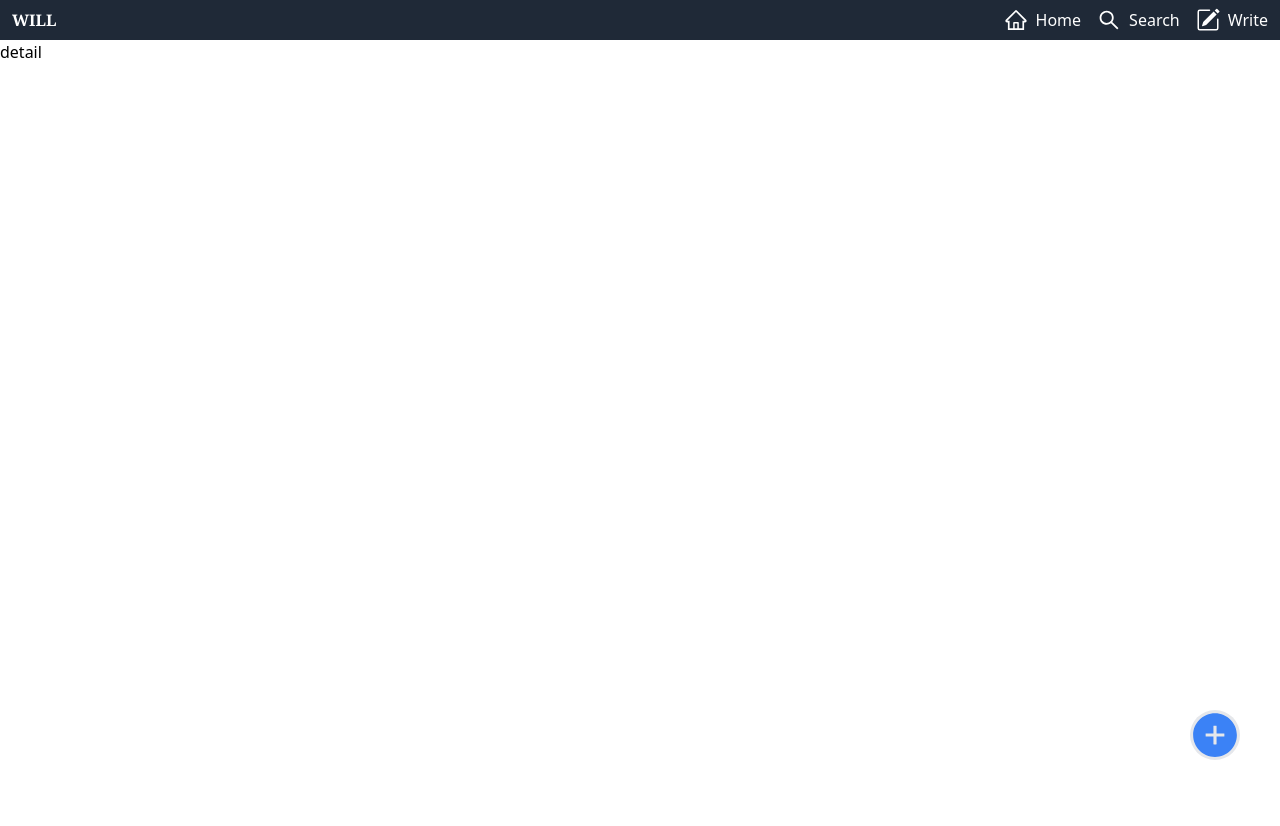
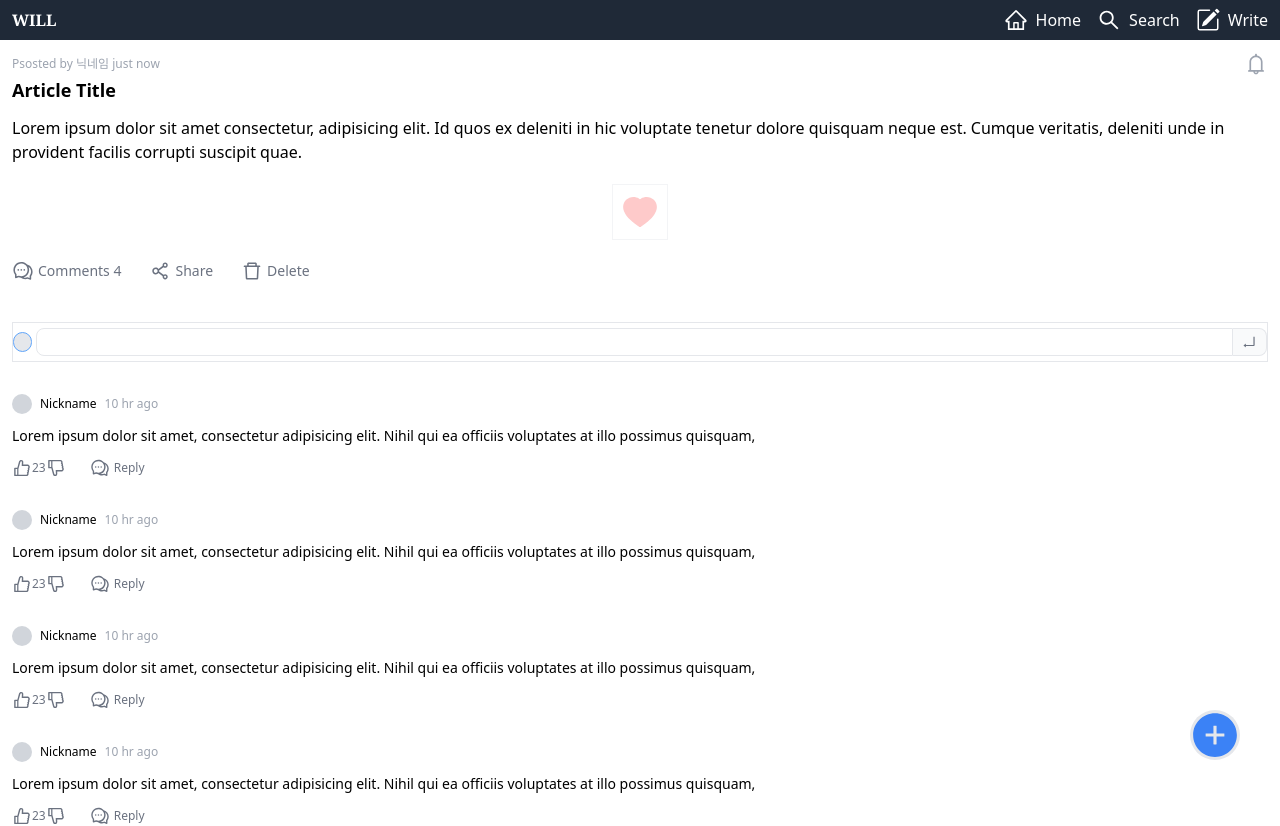
Before and after one commit to jenz0000/will, a React (Create React App) app in the folder frontend/: page /articles/1 in a window 1280 px wide. Before the commit the page ends 800 px from the top, so only its background shows below. Built offline with nearby package versions, Linux system fonts and the light colour scheme.

Commit message:
feat: create PostArticleModal

```diff
--- a/frontend/package.json
+++ b/frontend/package.json
@@ -13,6 +13,7 @@
     "@types/node": "^17.0.45",
     "@types/react": "^18.0.26",
     "@types/react-dom": "^18.0.10",
+    "@types/react-icons": "^3.0.0",
     "@types/react-router-dom": "^5.3.3",
     "axios": "^1.2.2",
     "date-fns": "^2.29.3",
--- a/frontend/src/App.tsx
+++ b/frontend/src/App.tsx
@@ -3,16 +3,25 @@ import React, { useState } from 'react';
 import { Outlet, useSearchParams } from 'react-router-dom';
 import FloatingBtn from './components/FloatingBtn';
 import Header from './components/Header';
+import PostArticleModal from './components/PostArticleModal';
 import './global.css';
 // import Home from './pages/Home/Home';
 
 function App() {
+	const [openPostArticleModal, setOpenPostArticleModal] = useState(false);
+
+	const handleFloatingBtn = () => {
+		console.log('floating btn clicked');
+		setOpenPostArticleModal((prev) => !prev);
+	};
 	return (
 		<>
 			<Header />
 			<Outlet />
-			<FloatingBtn />
+			<FloatingBtn onClick={handleFloatingBtn} />
+			{openPostArticleModal && <PostArticleModal setOpenPostArticleModal={setOpenPostArticleModal} />}
 			<ReactQueryDevtools initialIsOpen={false} />
+			<div onClick={handleFloatingBtn}></div>
 		</>
 	);
 }
--- /dev/null
+++ b/frontend/src/components/Article/Comment.tsx
@@ -0,0 +1,32 @@
+import React from 'react';
+import { AiOutlineComment, AiOutlineDislike, AiOutlineLike } from 'react-icons/ai';
+
+const Comment = () => {
+	return (
+		<section>
+			<div className="flex items-center space-x-2">
+				<div className="w-5 h-5 rounded-full bg-gray-300"></div>
+				<span className="text-xs">Nickname</span>
+				<span className="text-xs text-gray-400">10 hr ago</span>
+			</div>
+			<main className="text-sm my-3">
+				Lorem ipsum dolor sit amet, consectetur adipisicing elit. Nihil qui ea officiis voluptates at illo possimus
+				quisquam,
+			</main>
+			<ul className="flex text-gray-500 items-center space-x-3">
+				<li className="flex items-center">
+					<AiOutlineLike size={20} className="cursor-pointer" />
+					<span className="text-xs">{23}</span>
+					<AiOutlineDislike size={20} className="cursor-pointer" />
+				</li>
+				<li></li>
+				<li className="flex items-center space-x-1 cursor-pointer">
+					<AiOutlineComment size={20} />
+					<span className="text-xs">Reply</span>
+				</li>
+			</ul>
+		</section>
+	);
+};
+
+export default Comment;
--- /dev/null
+++ b/frontend/src/components/Article/Comments.tsx
@@ -0,0 +1,22 @@
+import React from 'react';
+import { AiOutlineComment, AiOutlineDislike, AiOutlineEnter, AiOutlineLike } from 'react-icons/ai';
+import Comment from './Comment';
+
+const Comments = () => {
+	return (
+		<section className="space-y-8 mt-10">
+			<form className="flex items-center w-auto h-10 border">
+				<div className="w-5 h-5 rounded-full bg-gray-200 mr-1 border border-blue-400"></div>
+				<input type="text" className="border h-7 rounded-l-lg w-full px-2" />
+				<button className="h-7 w-9 rounded-r-lg border border-l-0 flex items-center justify-center bg-gray-50 hover:bg-gray-100">
+					<AiOutlineEnter className="text-gray-500 " />
+				</button>
+			</form>
+			{[1, 2, 3, 4].map((_, i) => (
+				<Comment key={i} />
+			))}
+		</section>
+	);
+};
+
+export default Comments;
--- /dev/null
+++ b/frontend/src/components/Article/index.tsx
@@ -0,0 +1,41 @@
+import React from 'react';
+import { AiFillHeart, AiOutlineBell, AiOutlineComment, AiOutlineDelete, AiOutlineShareAlt } from 'react-icons/ai';
+import Comments from './Comments';
+
+const Article = () => {
+	return (
+		<section className="w-full flex mt-3 px-3  min-h-full">
+			<div className="w-full ">
+				<header className="flex justify-between  items-center">
+					<span className="text-xs text-gray-400">Psosted by 닉네임 just now</span>
+					<AiOutlineBell size="24" className="text-gray-400" />
+				</header>
+				<h1 className="text-lg font-semibold">Article Title</h1>
+				<article className=" mt-3">
+					Lorem ipsum dolor sit amet consectetur, adipisicing elit. Id quos ex deleniti in hic voluptate tenetur dolore
+					quisquam neque est. Cumque veritatis, deleniti unde in provident facilis corrupti suscipit quae.
+				</article>
+				<div className="flex w-14 h-14 mx-auto border border-gray-100 justify-center items-center my-5 cursor-pointer text-red-200 hover:border-gray-100 hover:text-red-300">
+					<AiFillHeart className=" text-lg w-10 h-10" />
+				</div>
+				<ul className="flex space-x-7 my-3">
+					<li className="flex items-center text-gray-500 space-x-1 cursor-pointer">
+						<AiOutlineComment size={22} />
+						<span className="text-sm">Comments 4</span>
+					</li>
+					<li className="flex items-center text-gray-500 space-x-1 cursor-pointer">
+						<AiOutlineShareAlt size={22} />
+						<span className="text-sm">Share</span>
+					</li>
+					<li className="flex items-center text-gray-500 space-x-1 cursor-pointer">
+						<AiOutlineDelete size={22} />
+						<span className="text-sm">Delete</span>
+					</li>
+				</ul>
+				<Comments />
+			</div>
+		</section>
+	);
+};
+
+export default Article;
--- a/frontend/src/components/FloatingBtn/index.tsx
+++ b/frontend/src/components/FloatingBtn/index.tsx
@@ -1,9 +1,16 @@
 import React from 'react';
 import { AiFillPlusCircle } from 'react-icons/ai';
 
-const FloatingBtn = () => {
+interface IFloatingBtnProps {
+	onClick: React.MouseEventHandler<HTMLButtonElement>;
+}
+
+const FloatingBtn = ({ onClick }: IFloatingBtnProps) => {
 	return (
-		<button className="fixed bg-gray-200 text-blue-500 rounded-full right-10 bottom-10 cursor-pointer">
+		<button
+			onClick={onClick}
+			className="fixed bg-gray-200 text-blue-500 rounded-full right-10 bottom-10 cursor-pointer"
+		>
 			<AiFillPlusCircle size={50} />
 		</button>
 	);
--- /dev/null
+++ b/frontend/src/components/PostArticleModal/index.tsx
@@ -0,0 +1,30 @@
+import React from 'react';
+
+interface IPostArticleModalProps {
+	setOpenPostArticleModal: any;
+}
+const PostArticleModal = ({ setOpenPostArticleModal }: IPostArticleModalProps) => {
+	return (
+		<section className="fixed w-screen h-screen bg-black/30 left-0 top-0 flex justify-center items-center">
+			<div className="bg-white border w-5/6 h-5/6 box-border">
+				<div className="flex justify-between items-center border-b h-10 px-3">
+					<span className="text-blue-400 cursor-pointer" onClick={() => setOpenPostArticleModal(false)}>
+						Cancel
+					</span>
+					<span className="text-sm">Create a Post</span>
+					<span className="text-blue-400 font-semibold cursor-pointer">Post</span>
+				</div>
+				<div className="">
+					<input className="border-b border-r w-1/2 h-8  text-sm px-2" type="text" placeholder="닉네임" />
+					<input className="border-b w-1/2 h-8  text-sm px-2" type="password" placeholder="패스워드" />
+				</div>
+				<div>
+					<input type="textarea" className="border-b w-full px-2 h-12 font-semibold" placeholder="제목" />
+				</div>
+				<textarea className="p-2 w-full h-96 flex grow" placeholder="내용"></textarea>
+			</div>
+		</section>
+	);
+};
+
+export default PostArticleModal;
--- a/frontend/src/router.tsx
+++ b/frontend/src/router.tsx
@@ -2,6 +2,7 @@ import { createBrowserRouter } from 'react-router-dom';
 import App from './App';
 import Home from './pages/Home/Home';
 import Detail from './pages/Articles/Detail';
+import Article from './components/Article';
 
 const router = createBrowserRouter([
 	{
@@ -14,7 +15,7 @@ const router = createBrowserRouter([
 			},
 			{
 				path: 'articles/:articleId',
-				element: <Detail />,
+				element: <Article />,
 			},
 		],
 	},
```
Also changed, not shown: 1 other file (tests, documents, lock files or other folders).
